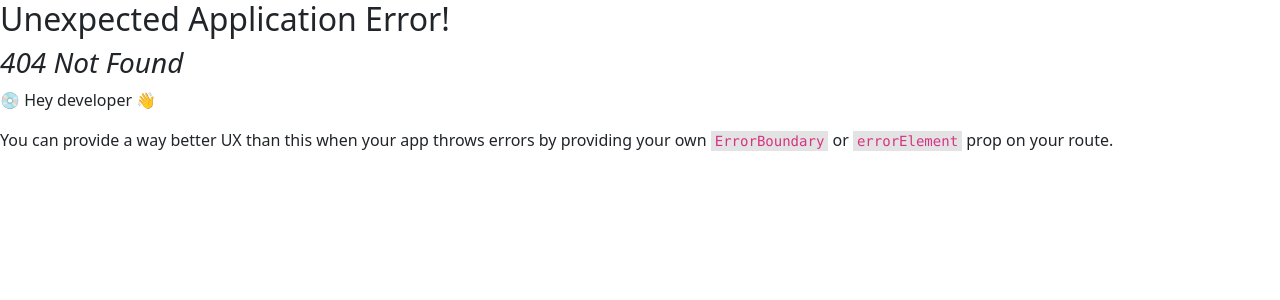
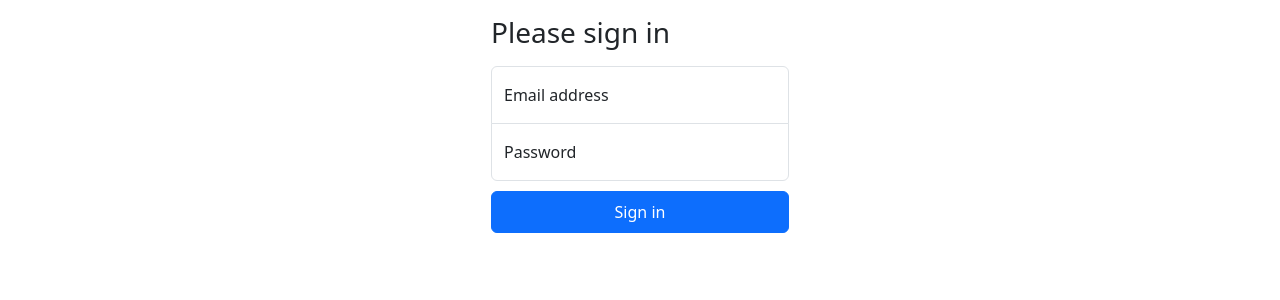
Before and after one commit to alkarim99/iuran-rt-apps, a React (Create React App) app: page /sign-in in a window 1280 px wide. Before the commit this address had no page. Shown: the top 300 px of the page. Built offline with nearby package versions, Linux system fonts and the light colour scheme.

Commit message:
feat: add sign in page and api sign in integration

```diff
--- a/src/App.js
+++ b/src/App.js
@@ -11,11 +11,16 @@ import { PersistGate } from "redux-persist/integration/react"
 
 // import pages
 import Home from "./pages/Home"
+import SignIn from "./pages/SignIn"
 
 const router = createBrowserRouter([
   {
     path: "/",
     element: <Home />,
+  },
+  {
+    path: "/sign-in",
+    element: <SignIn />,
   },
 ])
 
--- a/src/pages/Home.jsx
+++ b/src/pages/Home.jsx
@@ -1,14 +1,89 @@
 import React from "react"
-import { Link } from "react-router-dom"
+import { Link, useNavigate } from "react-router-dom"
 import axios from "axios"
+import Swal from "sweetalert2"
+import { useDispatch, useSelector } from "react-redux"
+import { addAuth } from "../store/reducers/auth"
 
 function Home() {
+  const navigate = useNavigate()
+  const dispatch = useDispatch()
+  const state = useSelector((reducer) => reducer.auth)
+
+  const [text, setText] = React.useState(state?.auth)
+
+  React.useEffect(() => {
+    setText(state?.auth)
+  }, [state])
+
   return (
-    <div>
-      <div className="container">
+    <div
+      className="d-flex p-3 mx-auto flex-column"
+      style={{ maxWidth: "42em", height: "100vh" }}
+    >
+      <header className="mb-auto">
+        <div>
+          <h3 className="float-md-start mb-0">Iuran RT Apps</h3>
+          <nav className="nav nav-masthead justify-content-center float-md-end">
+            <Link
+              className="nav-link fw-bold py-1 px-3"
+              aria-current="page"
+              to="/"
+            >
+              Home
+            </Link>
+            {state?.auth ? (
+              <>
+                <Link
+                  className="nav-link fw-bold py-1 px-3"
+                  aria-current="page"
+                  onClick={() => {
+                    localStorage.clear()
+                    dispatch(addAuth({ auth: false, userData: {}, token: "" }))
+                    navigate("/")
+                  }}
+                >
+                  Sign Out
+                </Link>
+              </>
+            ) : (
+              <>
+                <Link
+                  className="nav-link fw-bold py-1 px-0"
+                  aria-current="page"
+                  to="/sign-in"
+                >
+                  Sign In
+                </Link>
+              </>
+            )}
+          </nav>
+        </div>
+      </header>
+
+      <main className="px-3 text-center">
+        <h1>Catatan Iuran RT.</h1>
+        <p className="lead">
+          Aplikasi ini memudahkan pengelolaan iuran RT dengan fitur pencatatan
+          iuran, manajemen anggota, dan laporan keuangan. Dengan aplikasi ini,
+          pengurus RT dapat mengelola keuangan lebih efisien dan transparan,
+          sementara anggota RT dapat membayar iuran dengan lebih nyaman dan
+          terorganisir.
+        </p>
+      </main>
+
+      <footer className="mt-auto text-black-50 text-end">
+        <p>copyright @{new Date().getFullYear()}</p>
+      </footer>
+    </div>
+    // <div>
+    /* <div className="container">
         <h1>Hello World!</h1>
-      </div>
-    </div>
+        <p>Status Login = {text}</p>
+        <p>{state?.userData?.name}</p>
+
+      </div> */
+    // </div>
   )
 }
 
--- /dev/null
+++ b/src/pages/SignIn.jsx
@@ -0,0 +1,96 @@
+import React from "react"
+import { Link, useNavigate } from "react-router-dom"
+import axios from "axios"
+import Swal from "sweetalert2"
+import { useDispatch, useSelector } from "react-redux"
+import { addAuth } from "../store/reducers/auth"
+
+import "../styles/SignIn.css"
+
+function SignIn() {
+  const navigate = useNavigate()
+  const dispatch = useDispatch()
+  const state = useSelector((reducer) => reducer.auth)
+
+  React.useEffect(() => {
+    if (state.auth) {
+      navigate("/")
+    }
+  }, [state])
+
+  const [email, setEmail] = React.useState("")
+  const [password, setPassword] = React.useState("")
+  const [isLoading, setIsLoading] = React.useState(false)
+
+  const handleLogin = () => {
+    setIsLoading(true)
+    axios
+      .post(`${process.env.REACT_APP_BASE_URL}/auth/login`, {
+        email: email,
+        password: password,
+      })
+      .then((response) => {
+        const token = response?.data?.token
+        const userData = response?.data?.data
+        Swal.fire({
+          title: "Login Success!",
+          text: "Login Success! Redirect to App...",
+          icon: "success",
+        }).then(() => {
+          dispatch(addAuth({ auth: true, userData, token }))
+        })
+      })
+      .catch((error) => {
+        Swal.fire({
+          title: "Error!",
+          text: error?.response?.message ?? "Something wrong in our App!",
+          icon: "error",
+        })
+      })
+      .finally(() => {
+        setIsLoading(false)
+      })
+  }
+
+  return (
+    <main
+      className="form-signin w-100 d-flex p-3 mx-auto flex-column"
+      style={{ height: "100vh" }}
+    >
+      <form onSubmit={(e) => e.preventDefault()}>
+        <h1 className="h3 mb-3 fw-normal">Please sign in</h1>
+
+        <div className="form-floating">
+          <input
+            type="email"
+            className="form-control"
+            id="floatingInput"
+            placeholder="name@example.com"
+            onChange={(e) => setEmail(e.target.value)}
+          />
+          <label for="floatingInput">Email address</label>
+        </div>
+        <div className="form-floating">
+          <input
+            type="password"
+            className="form-control"
+            id="floatingPassword"
+            placeholder="Password"
+            onChange={(e) => setPassword(e.target.value)}
+          />
+          <label for="floatingPassword">Password</label>
+        </div>
+
+        <button
+          className="btn btn-primary w-100 py-2"
+          type="submit"
+          onClick={handleLogin}
+        >
+          {isLoading ? "Loading..." : "Sign in"}
+        </button>
+      </form>
+    </main>
+  )
+}
+
+export default SignIn
--- /dev/null
+++ b/src/styles/Cover.css
@@ -0,0 +1,47 @@
+/*
+ * Globals
+ */
+
+/* Custom default button */
+.btn-light,
+.btn-light:hover,
+.btn-light:focus {
+  color: #333;
+  text-shadow: none; /* Prevent inheritance from `body` */
+}
+
+/*
+ * Base structure
+ */
+
+body {
+  text-shadow: 0 0.05rem 0.1rem rgba(0, 0, 0, 0.5);
+  box-shadow: inset 0 0 5rem rgba(0, 0, 0, 0.5);
+}
+
+.cover-container {
+  max-width: 42em;
+}
+
+/*
+ * Header
+ */
+
+.nav-masthead .nav-link {
+  color: rgba(255, 255, 255, 0.5);
+  border-bottom: 0.25rem solid transparent;
+}
+
+.nav-masthead .nav-link:hover,
+.nav-masthead .nav-link:focus {
+  border-bottom-color: rgba(255, 255, 255, 0.25);
+}
+
+.nav-masthead .nav-link + .nav-link {
+  margin-left: 1rem;
+}
+
+.nav-masthead .active {
+  color: #fff;
+  border-bottom-color: #fff;
+}
--- /dev/null
+++ b/src/styles/SignIn.css
@@ -0,0 +1,25 @@
+html,
+body {
+  height: 100%;
+}
+
+.form-signin {
+  max-width: 330px;
+  padding: 1rem;
+}
+
+.form-signin .form-floating:focus-within {
+  z-index: 2;
+}
+
+.form-signin input[type="email"] {
+  margin-bottom: -1px;
+  border-bottom-right-radius: 0;
+  border-bottom-left-radius: 0;
+}
+
+.form-signin input[type="password"] {
+  margin-bottom: 10px;
+  border-top-left-radius: 0;
+  border-top-right-radius: 0;
+}
```
Also changed, not shown: 1 other file (tests, documents, lock files or other folders).
